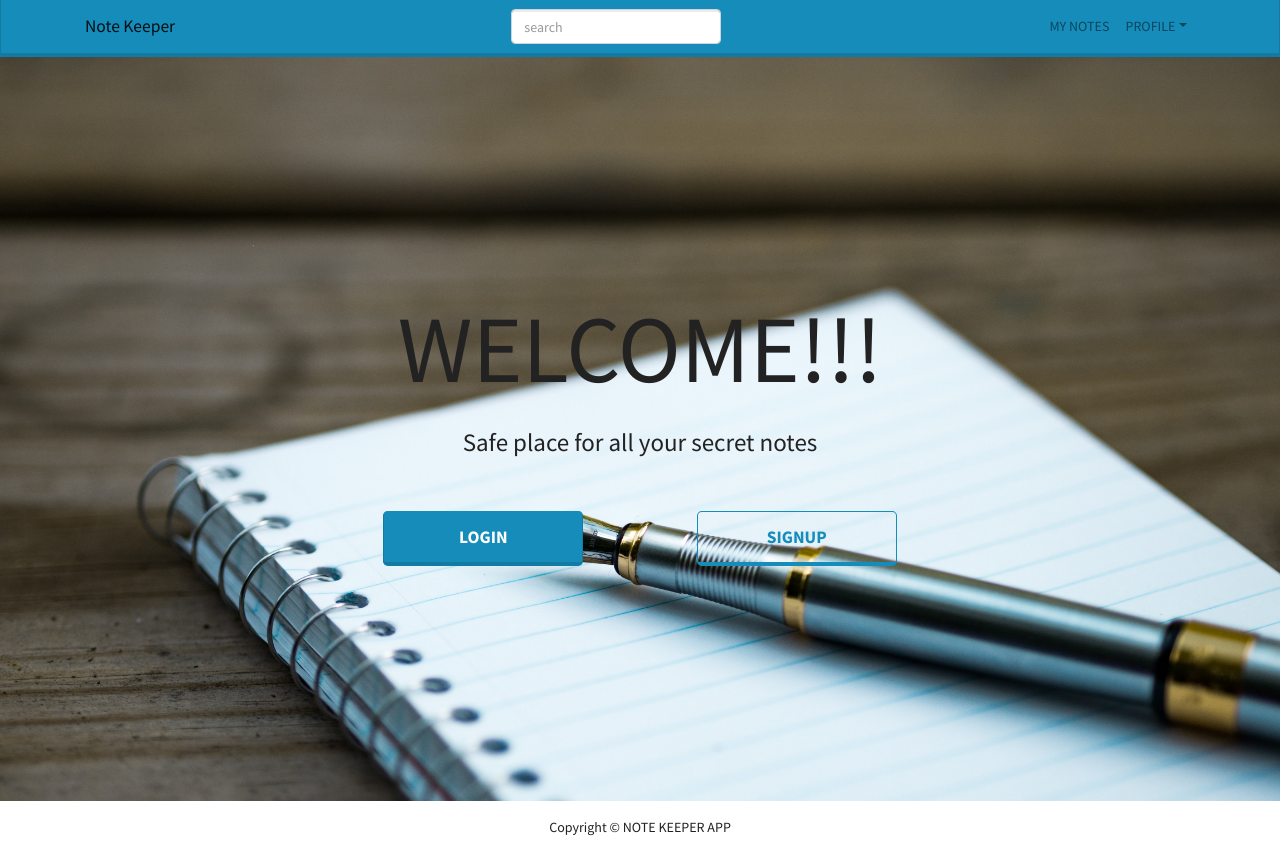
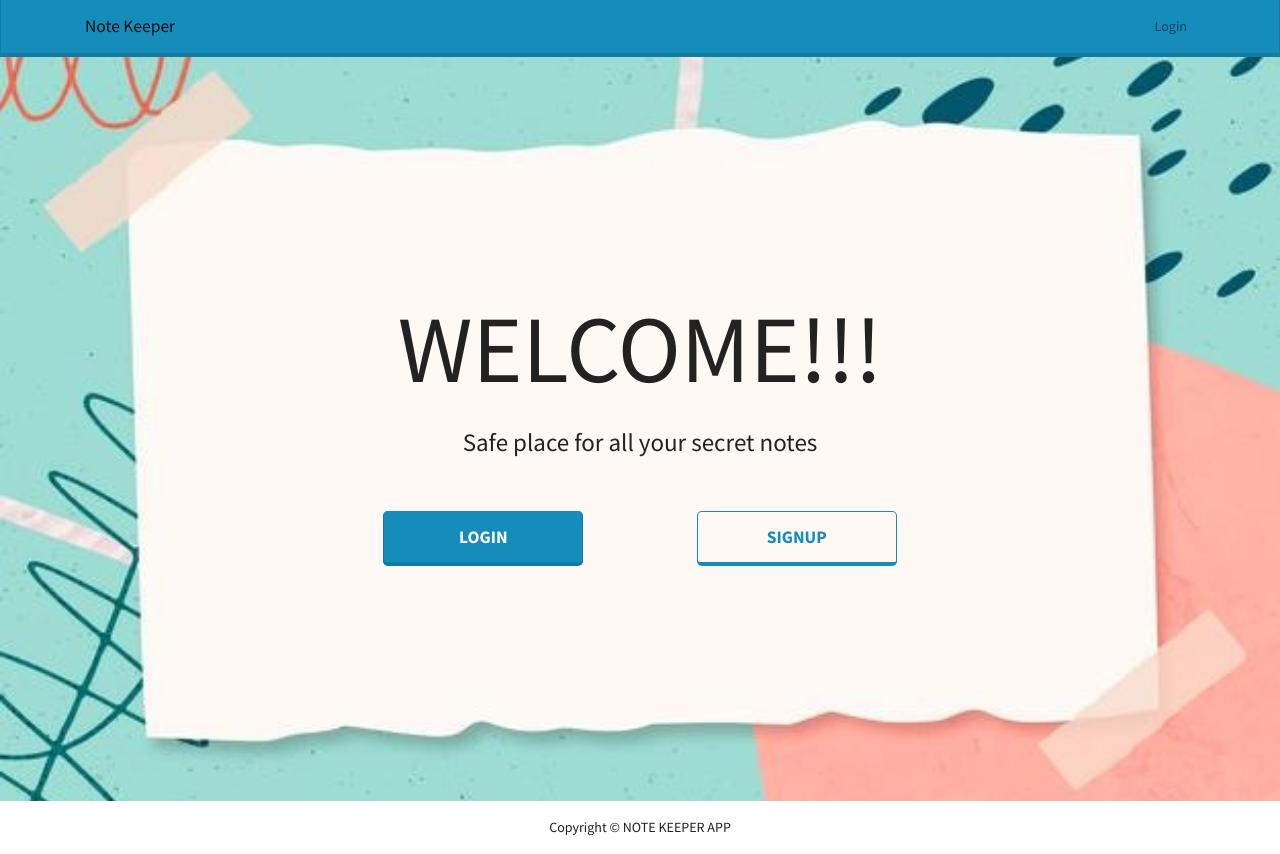
Before and after one commit to antaripa04/Note-Keeper-App, a React (Create React App) app in the folder frontend/: page / in a window 1280 px wide. Built offline with nearby package versions, Linux system fonts and the light colour scheme.

Commit message:
Modify Header

```diff
--- a/frontend/src/components/common/Header.js
+++ b/frontend/src/components/common/Header.js
@@ -6,41 +6,59 @@ import {
   Form,
   FormControl,
 } from "react-bootstrap";
+import React, { useEffect, useState } from "react";
 import { useHistory } from "react-router-dom";
 const Header = () => {
+  const userInfo = JSON.parse(localStorage.getItem("userInfo"));
   const history = useHistory();
+  useEffect(() => console.log("mounted"), [userInfo, history]);
+  const logoutHandler = () => {
+    localStorage.removeItem("userInfo");
+    localStorage.removeItem("notes");
+    history.push("/");
+  };
   return (
     <Navbar bg="primary" expand="lg" variant="light">
       <Container>
         <Navbar.Brand href="/">Note Keeper</Navbar.Brand>
         <Navbar.Toggle aria-controls="basic-navbar-nav" />
         <Navbar.Collapse id="basic-navbar-nav">
+          {userInfo ? (
+            <>
               <Nav className="m-auto">
-            <Form>
+                {/* <Form>
                   <FormControl
                     type="text"
                     placeholder="search"
                     className="mr-sm-2"
                   />
-            </Form>
+                </Form> */}
               </Nav>
               <Nav>
                 <Nav.Link href="/mynotes">MY NOTES</Nav.Link>
-            <NavDropdown title="PROFILE" id="basic-nav-dropdown">
-              <NavDropdown.Item href="/profile">MY PROFILE</NavDropdown.Item>
+                <NavDropdown
+                  title={`${userInfo.name}`}
+                  id="collasible-nav-dropdown"
+                >
+                  <NavDropdown.Item href="/profile">
+                    My Profile
+                  </NavDropdown.Item>
 
                   <NavDropdown.Divider />
-              <NavDropdown.Item
-                onClick={() => {
-                  localStorage.removeItem("userInfo");
-                  localStorage.removeItem("notes");
-                  history.push("/");
-                }}
-              >
-                LOGOUT
+                  <NavDropdown.Item onClick={logoutHandler}>
+                    Logout
                   </NavDropdown.Item>
                 </NavDropdown>
               </Nav>
+            </>
+          ) : (
+            <>
+              <Nav className="m-auto"></Nav>
+              <Nav className="ps-5">
+                <Nav.Link href="/login">Login</Nav.Link>
+              </Nav>
+            </>
+          )}
         </Navbar.Collapse>
       </Container>
     </Navbar>
--- a/frontend/src/components/pages/LandingPage/LandingPage.css
+++ b/frontend/src/components/pages/LandingPage/LandingPage.css
@@ -13,7 +13,7 @@
     min-height: 93vh;
     display: flex;
     align-items: center;
-    background-image: url("LandingPage.jpg");
+    background-image: url("Background.jpg");
     background-position: center;
     background-size: cover;
   }
--- a/frontend/src/components/pages/SingleNote/SingleNote.js
+++ b/frontend/src/components/pages/SingleNote/SingleNote.js
@@ -38,9 +38,12 @@ function SingleNote() {
       setCategory(data.category);
       setDate(data.updatedAt);
     };
-
+    if(!userInfo){
+        history.push("/");
+    }else{
     fetching();
-  }, []);
+    }
+  }, [userInfo]);
 
   const submitHandler = async (e) => {
     e.preventDefault();
```
Also changed, not shown: frontend/src/components/pages/LandingPage/Background.jpg (added). Lines whose indentation alone changed are shown as unchanged.
